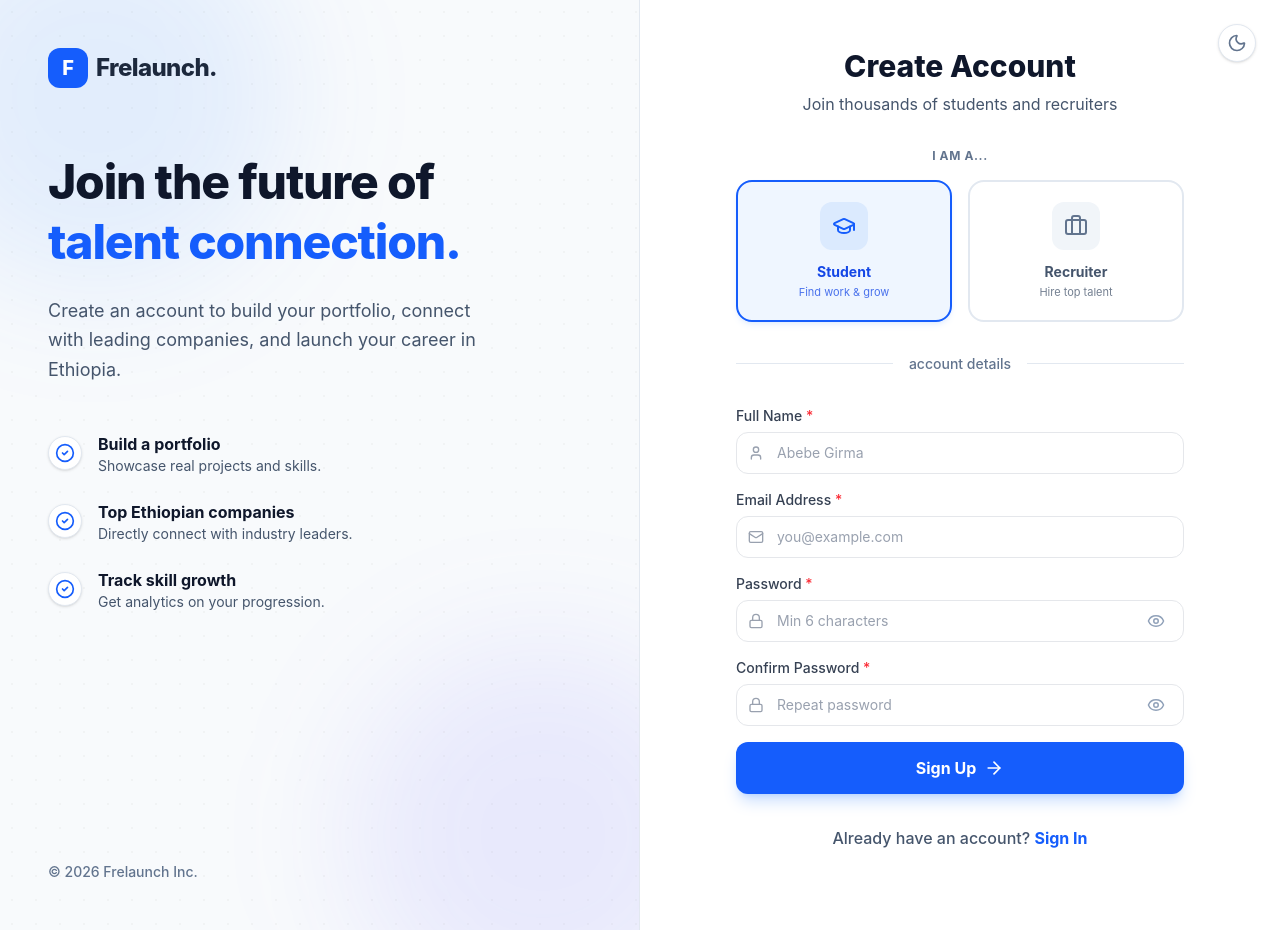
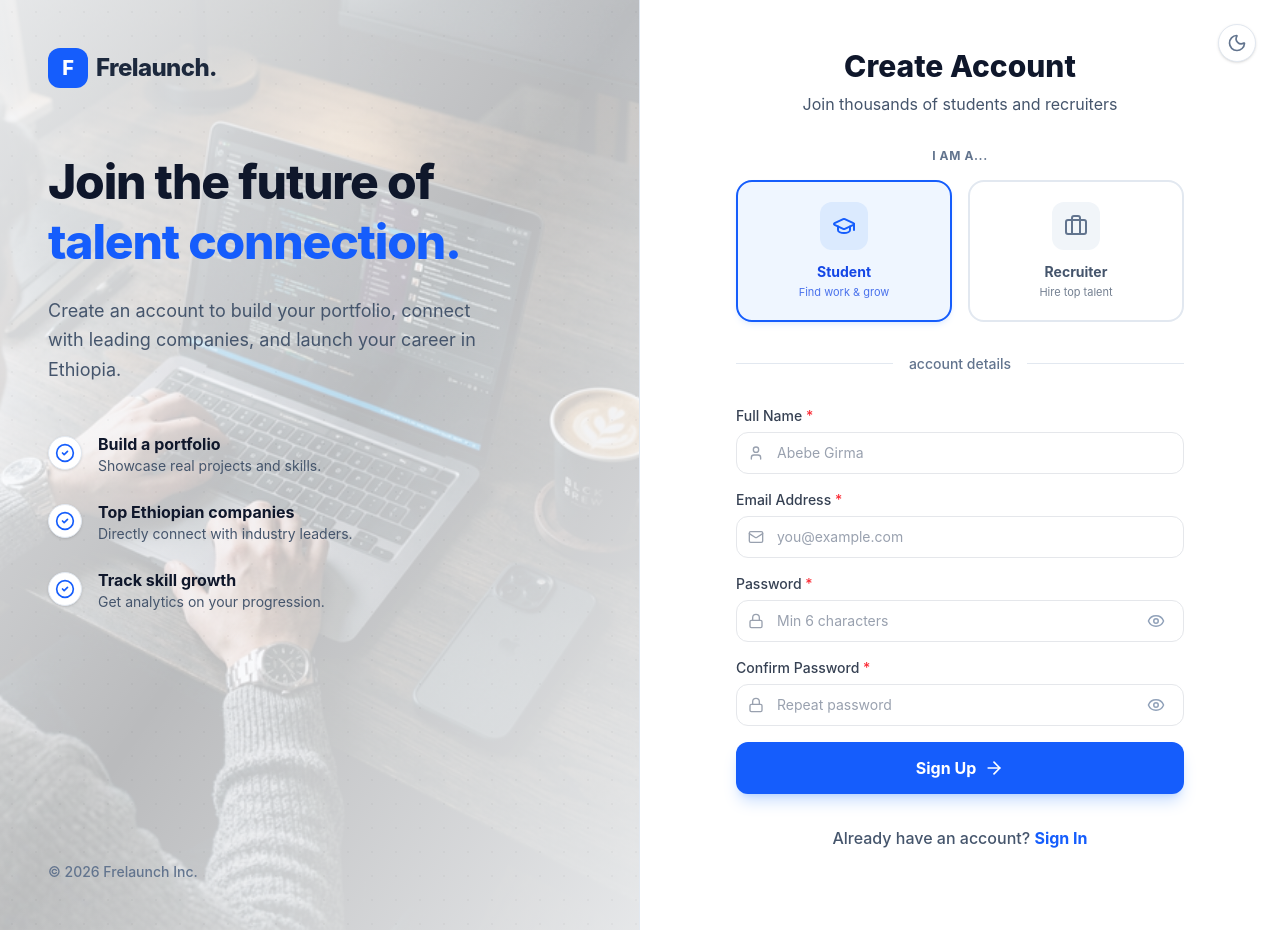
Before and after one commit to Biniyam-Taye/Student-Freelance-and-Internship-Management, a React (Vite) app: page /register in a window 1280 px wide. Built offline with nearby package versions, Linux system fonts and the light colour scheme.

Commit message:
feat: Add public login and registration pages with background images.

```diff
--- a/src/pages/public/LoginPage.jsx
+++ b/src/pages/public/LoginPage.jsx
@@ -56,13 +56,15 @@ export default function LoginPage() {
         <div className="min-h-screen flex bg-white dark:bg-slate-900 font-sans transition-colors duration-300">
             {/* Left Panel - Modern, Clean SaaS look */}
             <div className="hidden lg:flex lg:w-1/2 relative bg-slate-50 dark:bg-slate-800 border-r border-slate-200 dark:border-slate-700 flex-col justify-between p-12 overflow-hidden">
+                {/* Background Image */}
+                <div className="absolute inset-0 z-0 bg-[url('/login-bg.jpg')] bg-cover bg-center bg-no-repeat pointer-events-none" style={{ opacity: 0.25 }} />
+
+                {/* Gradient Overlay for text readability */}
+                <div className="absolute inset-0 z-0 bg-gradient-to-br from-slate-50/70 via-transparent to-slate-50/70 dark:from-slate-800/70 dark:via-transparent dark:to-slate-800/70 pointer-events-none" />
+
                 {/* Subtle Grid Background */}
                 <div className="absolute inset-0 z-0 opacity-[0.03] dark:opacity-[0.05]"
                     style={{ backgroundImage: 'radial-gradient(#000 1px, transparent 1px)', backgroundSize: '24px 24px' }} />
-
-                {/* Blobs */}
-                <div className="absolute top-0 right-0 -mr-24 -mt-24 w-96 h-96 rounded-full bg-blue-500/10 blur-3xl pointer-events-none" />
-                <div className="absolute bottom-0 left-0 -ml-24 -mb-24 w-96 h-96 rounded-full bg-emerald-500/10 blur-3xl pointer-events-none" />
 
                 <div className="relative z-10 flex-shrink-0">
                     <Link to="/" className="flex items-center gap-2 mb-16">
--- a/src/pages/public/RegisterPage.jsx
+++ b/src/pages/public/RegisterPage.jsx
@@ -51,13 +51,15 @@ export default function RegisterPage() {
         <div className="min-h-screen flex bg-white dark:bg-slate-900 font-sans transition-colors duration-300">
             {/* Left Panel - Modern, Clean SaaS look */}
             <div className="hidden lg:flex lg:w-1/2 relative bg-slate-50 dark:bg-slate-800 border-r border-slate-200 dark:border-slate-700 flex-col justify-between p-12 overflow-hidden">
+                {/* Background Image */}
+                <div className="absolute inset-0 z-0 bg-[url('/register-bg.jpg')] bg-cover bg-center bg-no-repeat pointer-events-none" style={{ opacity: 0.25 }} />
+
+                {/* Gradient Overlay for text readability */}
+                <div className="absolute inset-0 z-0 bg-gradient-to-br from-slate-50/70 via-transparent to-slate-50/70 dark:from-slate-800/70 dark:via-transparent dark:to-slate-800/70 pointer-events-none" />
+
                 {/* Subtle Grid Background */}
                 <div className="absolute inset-0 z-0 opacity-[0.03] dark:opacity-[0.05]"
                     style={{ backgroundImage: 'radial-gradient(#000 1px, transparent 1px)', backgroundSize: '24px 24px' }} />
-
-                {/* Blobs */}
-                <div className="absolute top-0 left-0 -ml-24 -mt-24 w-96 h-96 rounded-full bg-blue-500/10 blur-3xl pointer-events-none" />
-                <div className="absolute bottom-0 right-0 -mr-24 -mb-24 w-96 h-96 rounded-full bg-indigo-500/10 blur-3xl pointer-events-none" />
 
                 <div className="relative z-10 flex-shrink-0">
                     <Link to="/" className="flex items-center gap-2 mb-16">
```
Also changed, not shown: public/login-bg.jpg (added), public/register-bg.jpg (added).
